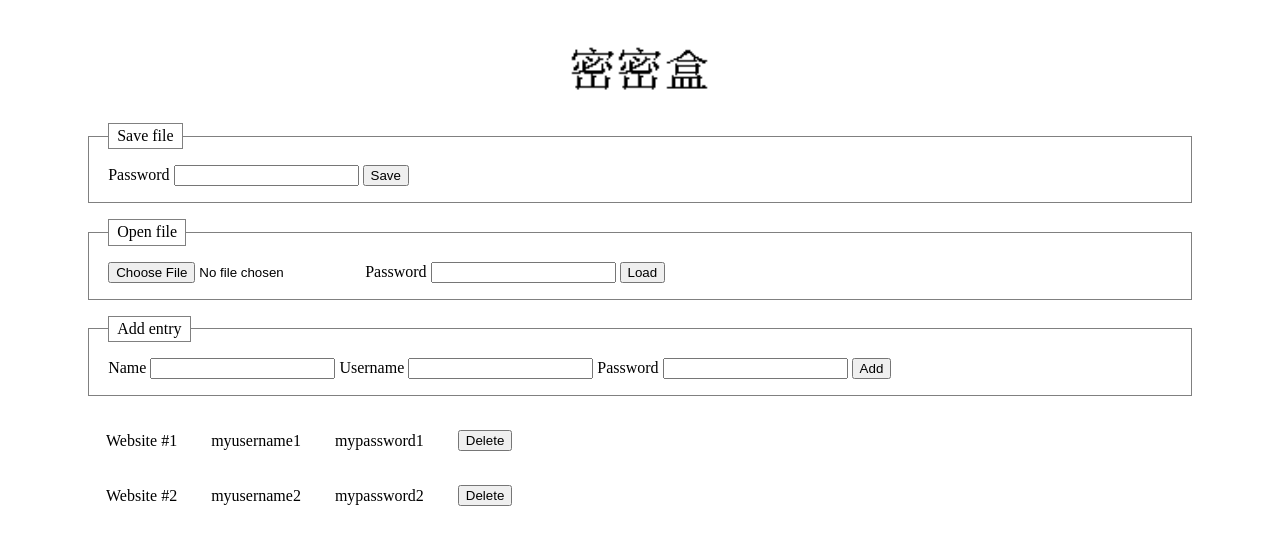
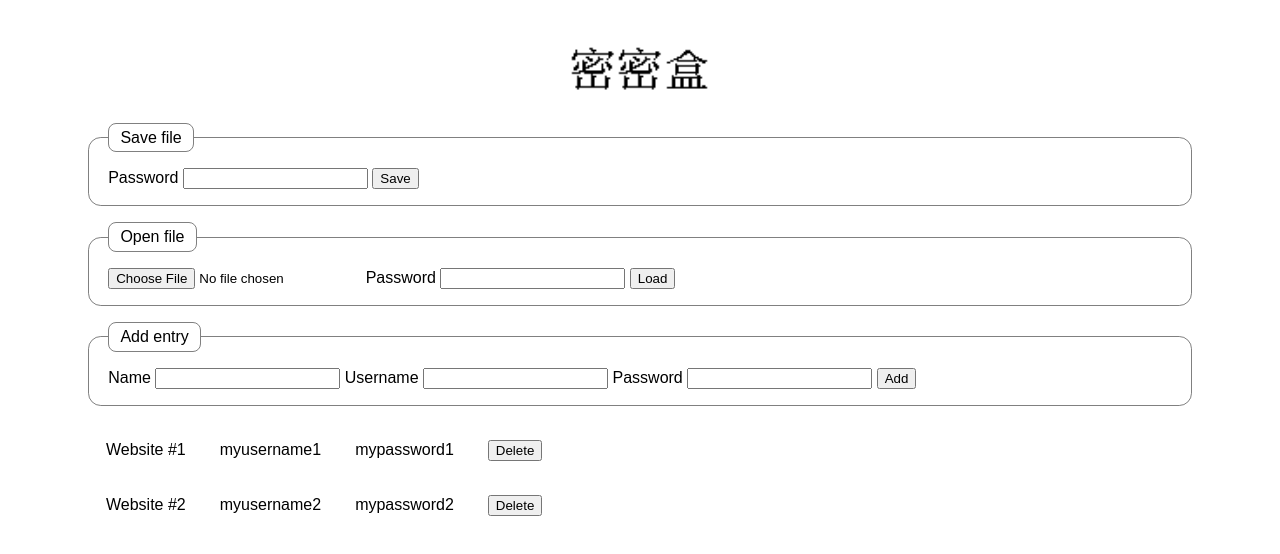
Before and after one commit to a-n-d-r-3-w/mimibox, a plain HTML site: page index.html in a window 1280 px wide. Drawn offline with Linux system fonts and the light colour scheme.

Commit message:
Update font and border styles

```diff
--- a/index.html
+++ b/index.html
@@ -8,6 +8,7 @@
     <style>
         body {
             padding: 1em 5em;
+            font-family: sans-serif;
         }
         h1 {
             text-align: center;
@@ -17,12 +18,14 @@
         }
         fieldset {
             border: 1px solid gray;
+            border-radius: 0.8em;
             margin: 1em 0;
             padding: 1em 1.2em;
         }
         legend {
             border: 1px solid gray;
-            padding: 0.2em 0.5em;
+            border-radius: 0.5em;
+            padding: 0.3em 0.7em;
         }
         td {
             padding: 1em;
```
